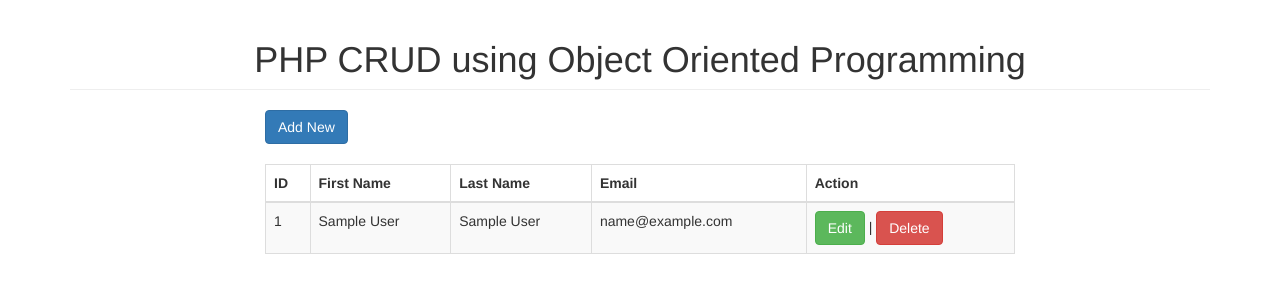
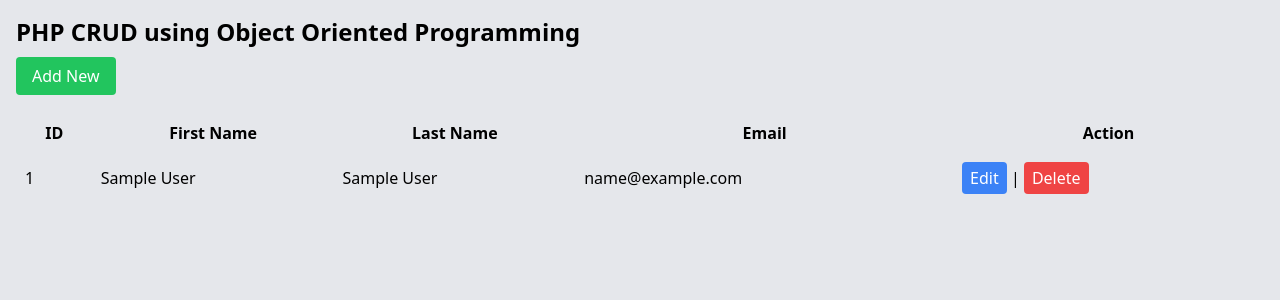
Before and after one commit to Kuroe27/Apartment-MGT, a PHP site: page /dashboard/index.php in a window 1280 px wide. Shown: the top 300 px of the page. Run offline with PHP 8.4, Linux system fonts and the light colour scheme; the visitor is signed in with stand-in values (Sample User, id 1); style sheets or scripts are compiled from the project's sources; some libraries are stand-ins or nearby versions.

Commit message:
Refactor HTML and CSS code for admin dashboard

```diff
--- a/admin/dashboard/index.php
+++ b/admin/dashboard/index.php
@@ -8,57 +8,64 @@ $result = $crud->read($sql);
 ?>
 
 <!DOCTYPE html>
-<html>
+<html lang="en">
 
 <head>
-	<meta charset="utf-8">
-	<title>PHP OOP </title>
-	<link href="https://maxcdn.bootstrapcdn.com/bootstrap/3.3.7/css/bootstrap.min.css" rel="stylesheet">
+	<meta charset="UTF-8">
+	<meta name="viewport" content="width=device-width, initial-scale=1.0">
+	<link rel="stylesheet" href="path-to-your-tailwind.css">
+	<title>PHP CRUD using Object Oriented Programming</title>
+	<script src="https://cdn.tailwindcss.com"></script>
 </head>
 
-<body>
-	<div class="container">
-		<h1 class="page-header text-center">PHP CRUD using Object Oriented Programming</h1>
-		<div class="row">
-			<div class="col-sm-8 col-sm-offset-2">
+<body class="bg-gray-200">
+	<div class="container mx-auto p-4">
+		<h1 class="text-2xl font-bold mb-4">PHP CRUD using Object Oriented Programming</h1>
+		<div>
 			<?php
 			if(isset($_SESSION['message'])) {
-					echo '<div class="alert alert-info text-center">'.$_SESSION['message'].'</div>';
+				echo '<div class="bg-blue-200 text-blue-800 p-4 mb-4">'.$_SESSION['message'].'</div>';
 				unset($_SESSION['message']);
 			}
 			?>
 
-				<a href="#add" data-toggle="modal" class="btn btn-primary">Add New</a><br><br>
-				<table class="table table-bordered table-striped">
+			<a href="#add" id="openAddModalBtn" class="bg-green-500 text-white py-2 px-4 rounded"
+				onclick="openAddModal()">Add New</a><br><br>
+
+			<table class="w-full border">
 				<thead>
 					<tr>
-							<th>ID</th>
-							<th>First Name</th>
-							<th>Last Name</th>
-							<th>Email</th>
-							<th>Action</th>
+						<th class="border p-2">ID</th>
+						<th class="border p-2">First Name</th>
+						<th class="border p-2">Last Name</th>
+						<th class="border p-2">Email</th>
+						<th class="border p-2">Action</th>
 					</tr>
 				</thead>
 				<tbody>
 					<?php foreach($result as $row): ?>
 						<tr>
-								<td>
+							<td class="border p-2">
 								<?php echo $row['id']; ?>
 							</td>
-								<td>
+							<td class="border p-2">
 								<?php echo $row['first_name']; ?>
 							</td>
-								<td>
+							<td class="border p-2">
 								<?php echo $row['last_name']; ?>
 							</td>
-								<td>
+							<td class="border p-2">
 								<?php echo $row['email']; ?>
 							</td>
-								<td>
-									<a href="#edit<?php echo $row['id']; ?>" data-toggle="modal"
-										class="btn btn-success">Edit</a> |
-									<a href="#delete<?php echo $row['id']; ?>" data-toggle="modal"
-										class="btn btn-danger">Delete</a>
+							<td class="border p-2">
+								<button class="bg-blue-500 text-white py-1 px-2 rounded"
+									onclick="openEditModal('<?php echo $row['id']; ?>')">
+									Edit
+								</button> |
+								<button class="bg-red-500 text-white py-1 px-2 rounded"
+									onclick="openDeleteModal('<?php echo $row['id']; ?>')">
+									Delete
+								</button>
 							</td>
 
 							<?php
@@ -75,7 +82,9 @@ $result = $crud->read($sql);
 								['label' => 'Email', 'name' => 'email', 'type' => 'text', 'value' => $row['email']]
 							];
 							include('../../components/modal.php');
+							?>
 
+							<?php
 							// Delete modal
 							$modalId = 'delete'.$row['id'];
 							$modalTitle = 'Delete Admin';
@@ -93,10 +102,9 @@ $result = $crud->read($sql);
 			</table>
 		</div>
 	</div>
-	</div>
 
 	<?php
-	// Add modal
+	// Add modal content here
 	$modalId = 'add';
 	$modalTitle = 'Add Admin';
 	$formAction = '../../actions/action.php';
@@ -111,8 +119,29 @@ $result = $crud->read($sql);
 	include('../../components/modal.php');
 	?>
 
-	<script src="https://ajax.googleapis.com/ajax/libs/jquery/3.1.0/jquery.min.js"></script>
-	<script src="https://maxcdn.bootstrapcdn.com/bootstrap/3.3.7/js/bootstrap.min.js"></script>
+	<script type="text/javascript">
+		function openEditModal(id) {
+			toggleModal('edit' + id);
+		}
+
+		function openDeleteModal(id) {
+			toggleModal('delete' + id);
+		}
+
+		function openAddModal() {
+			toggleModal('add');
+		}
+
+		function toggleModal(modalID) {
+			document.getElementById(modalID).classList.toggle("hidden");
+			document.getElementById(modalID + "-backdrop").classList.toggle("hidden");
+			document.getElementById(modalID).classList.toggle("flex");
+			document.getElementById(modalID + "-backdrop").classList.toggle("flex");
+		}
+		function openAddModal() {
+			toggleModal('add');
+		}
+	</script>
 </body>
 
 </html>
```
Lines whose indentation alone changed are shown as unchanged.
